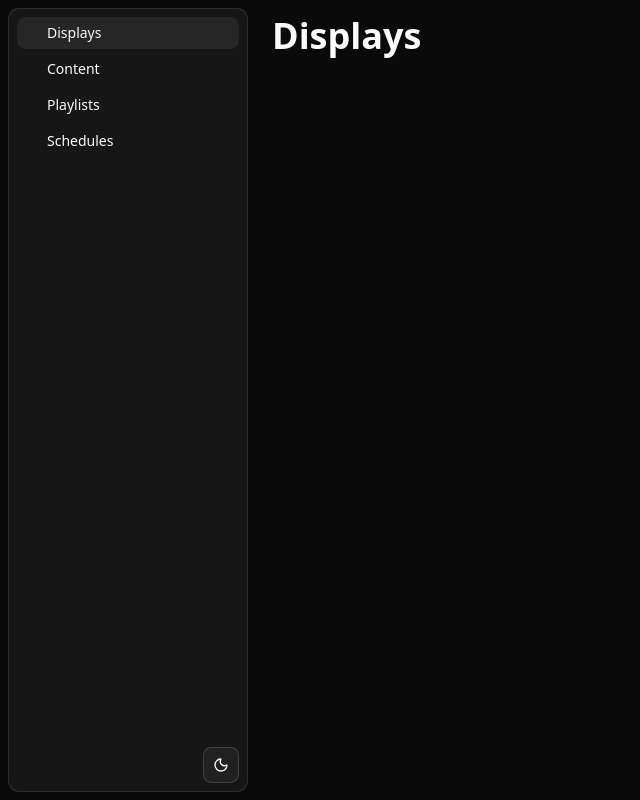
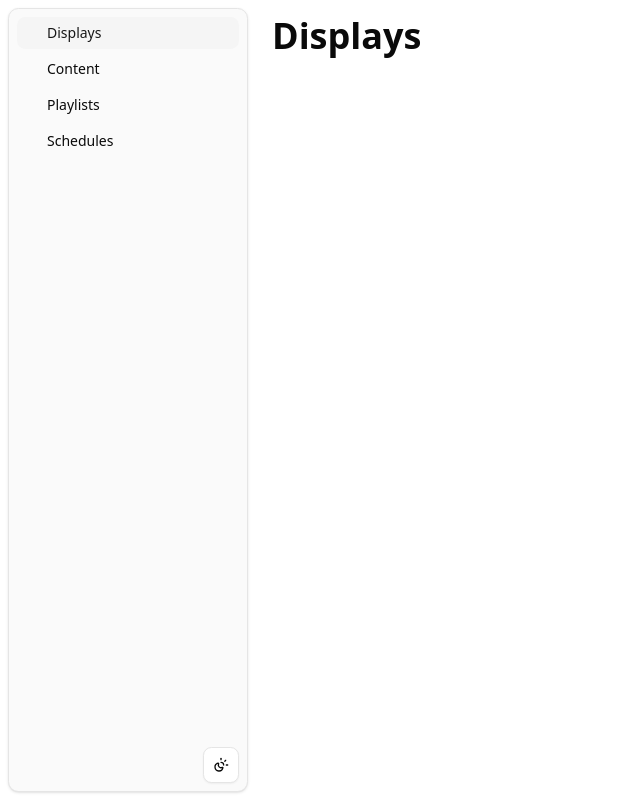
Before and after one commit to jcajuab/wildfire, a React (Vite) app in the folder apps/web/: page /admin/displays in a window 1280 px wide. Shown: the whole page, without its empty margins (0-640 px from the left). Built offline with nearby package versions, Linux system fonts and the light colour scheme; some icons are missing.

Commit message:
feat(web): update theme toggle

```diff
--- a/apps/web/src/components/admin-sidebar.tsx
+++ b/apps/web/src/components/admin-sidebar.tsx
@@ -2,7 +2,7 @@ import { Link, type LinkOptions, useMatches } from '@tanstack/react-router'
 // TODO: Remove Dynamic Icon, it slows down build
 import { DynamicIcon, type IconName } from 'lucide-react/dynamic'
 
-import { ModeToggle } from '#/components/mode-toggle'
+import { ThemeToggleButton } from '#/components/theme-toggle-button'
 import {
   Sidebar,
   SidebarContent,
@@ -71,7 +71,7 @@ export function AdminSidebar() {
         </SidebarGroup>
       </SidebarContent>
       <SidebarFooter className='items-end'>
-        <ModeToggle />
+        <ThemeToggleButton />
       </SidebarFooter>
       <SidebarRail />
     </Sidebar>
--- a/apps/web/src/components/mode-toggle.tsx
+++ /dev/null
@@ -1,37 +0,0 @@
-import { MoonIcon, SunIcon } from 'lucide-react'
-
-import { useTheme } from '#/components/theme-provider'
-import { Button } from '#/components/ui/button'
-import {
-  DropdownMenu,
-  DropdownMenuContent,
-  DropdownMenuItem,
-  DropdownMenuTrigger,
-} from '#/components/ui/dropdown-menu'
-
-export function ModeToggle() {
-  const { setTheme } = useTheme()
-
-  return (
-    <DropdownMenu>
-      <DropdownMenuTrigger asChild>
-        <Button size='icon' variant='outline'>
-          <SunIcon className='h-[1.2rem] w-[1.2rem] scale-100 rotate-0 transition-all dark:scale-0 dark:-rotate-90' />
-          <MoonIcon className='absolute h-[1.2rem] w-[1.2rem] scale-0 rotate-90 transition-all dark:scale-100 dark:rotate-0' />
-          <span className='sr-only'>Toggle theme</span>
-        </Button>
-      </DropdownMenuTrigger>
-      <DropdownMenuContent align='end'>
-        <DropdownMenuItem onClick={() => setTheme('light')}>
-          Light
-        </DropdownMenuItem>
-        <DropdownMenuItem onClick={() => setTheme('dark')}>
-          Dark
-        </DropdownMenuItem>
-        <DropdownMenuItem onClick={() => setTheme('system')}>
-          System
-        </DropdownMenuItem>
-      </DropdownMenuContent>
-    </DropdownMenu>
-  )
-}
--- a/apps/web/src/components/theme-provider.tsx
+++ b/apps/web/src/components/theme-provider.tsx
@@ -1,63 +1,51 @@
-import { createContext, useContext, useEffect, useState } from 'react'
-
-type Theme = 'dark' | 'light' | 'system'
+import { createContext, useContext, useEffect } from 'react'
+import { type TernaryDarkMode, useTernaryDarkMode } from 'usehooks-ts'
 
 type ThemeProviderProps = {
   children: React.ReactNode
-  defaultTheme?: Theme
+  defaultTheme?: TernaryDarkMode
   storageKey?: string
 }
 
 type ThemeProviderState = {
-  theme: Theme
-  setTheme: (theme: Theme) => void
+  theme: TernaryDarkMode
+  setTheme: (theme: TernaryDarkMode) => void
+  toggleTheme: () => void
 }
 
-const initialState: ThemeProviderState = {
-  theme: 'system',
-  setTheme: () => null,
-}
-
-const ThemeProviderContext = createContext<ThemeProviderState>(initialState)
+const ThemeProviderContext = createContext<ThemeProviderState | undefined>(
+  undefined,
+)
 
 export function ThemeProvider({
   children,
   defaultTheme = 'system',
-  storageKey = 'vite-ui-theme',
-  ...props
+  storageKey = 'theme',
 }: ThemeProviderProps) {
-  const [theme, setTheme] = useState<Theme>(
-    () => (localStorage.getItem(storageKey) as Theme) || defaultTheme,
-  )
+  const {
+    isDarkMode,
+    ternaryDarkMode,
+    setTernaryDarkMode,
+    toggleTernaryDarkMode,
+  } = useTernaryDarkMode({
+    defaultValue: defaultTheme,
+    localStorageKey: storageKey,
+  })
 
   useEffect(() => {
-    const root = window.document.documentElement
+    const root = document.documentElement
+    root.classList.toggle('dark', isDarkMode)
+    root.classList.toggle('light', !isDarkMode)
+  }, [isDarkMode])
 
-    root.classList.remove('light', 'dark')
-
-    if (theme === 'system') {
-      const systemTheme = window.matchMedia('(prefers-color-scheme: dark)')
-        .matches
-        ? 'dark'
-        : 'light'
-
-      root.classList.add(systemTheme)
-      return
-    }
-
-    root.classList.add(theme)
-  }, [theme])
-
-  const value = {
-    theme,
-    setTheme: (theme: Theme) => {
-      localStorage.setItem(storageKey, theme)
-      setTheme(theme)
-    },
+  const value: ThemeProviderState = {
+    theme: ternaryDarkMode,
+    setTheme: setTernaryDarkMode,
+    toggleTheme: toggleTernaryDarkMode,
   }
 
   return (
-    <ThemeProviderContext.Provider {...props} value={value}>
+    <ThemeProviderContext.Provider value={value}>
       {children}
     </ThemeProviderContext.Provider>
   )
@@ -66,7 +54,7 @@ export function ThemeProvider({
 export const useTheme = () => {
   const context = useContext(ThemeProviderContext)
 
-  if (context === undefined) {
+  if (!context) {
     throw new Error('useTheme must be used within a ThemeProvider')
   }
 
--- /dev/null
+++ b/apps/web/src/components/theme-toggle-button.tsx
@@ -0,0 +1,41 @@
+import { MoonIcon, SunIcon, SunMoonIcon } from 'lucide-react'
+
+import { useTheme } from '#/components/theme-provider'
+import { Button } from '#/components/ui/button'
+import { cn } from '#/lib/utils'
+
+export function ThemeToggleButton() {
+  const { theme, toggleTheme } = useTheme()
+
+  const label = `Toggle theme (current: ${theme})`
+
+  return (
+    <Button
+      variant='outline'
+      size='icon'
+      aria-label={label}
+      title={label}
+      className='relative'
+      onClick={toggleTheme}
+    >
+      <SunMoonIcon
+        className={cn(
+          'absolute h-[1.2rem] w-[1.2rem] -rotate-90 opacity-0 transition-all',
+          { 'rotate-0 opacity-100': theme === 'system' },
+        )}
+      />
+      <MoonIcon
+        className={cn(
+          'absolute h-[1.2rem] w-[1.2rem] rotate-90 opacity-0 transition-all',
+          { 'rotate-0 opacity-100': theme === 'dark' },
+        )}
+      />
+      <SunIcon
+        className={cn(
+          'h-[1.2rem] w-[1.2rem] rotate-90 opacity-0 transition-all',
+          { 'rotate-0 opacity-100': theme === 'light' },
+        )}
+      />
+    </Button>
+  )
+}
--- a/apps/web/src/main.tsx
+++ b/apps/web/src/main.tsx
@@ -36,7 +36,7 @@ if (!rootElement.innerHTML) {
 
   root.render(
     <StrictMode>
-      <ThemeProvider defaultTheme='dark' storageKey='wildfire-ui-theme'>
+      <ThemeProvider>
         <QueryClientProvider client={queryClient}>
           <RouterProvider router={router} />
         </QueryClientProvider>
```
